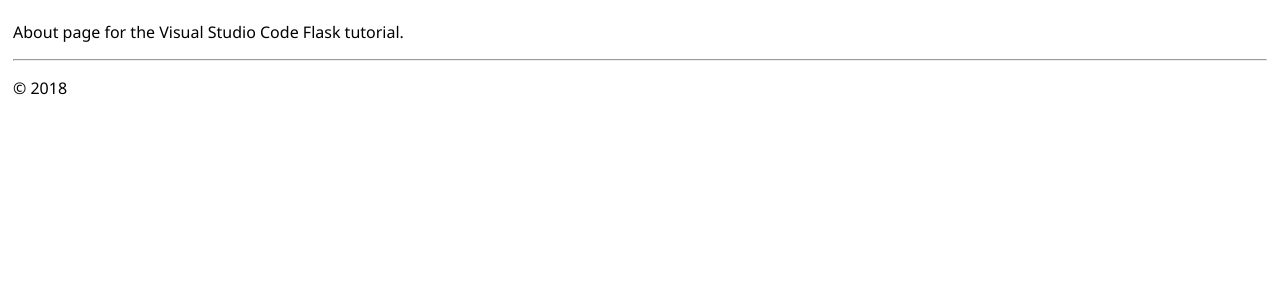
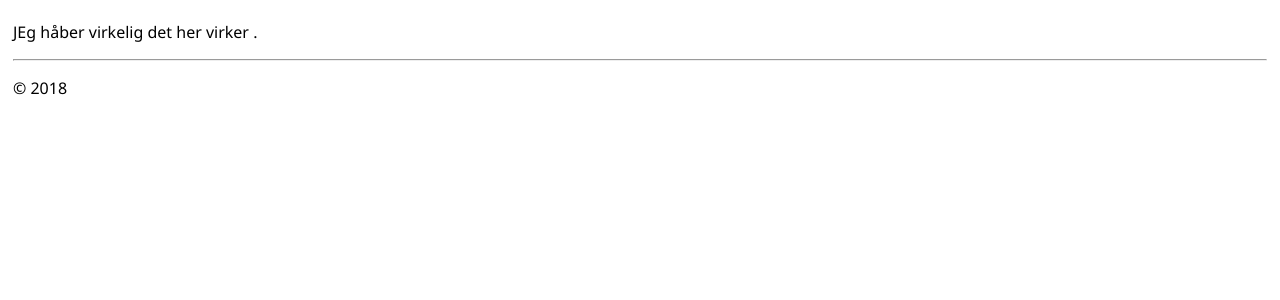
Before and after one commit to microsoft/python-sample-vscode-flask-tutorial, a Flask app: page /about/ in a window 1280 px wide. Shown: the part 47-347 px from the top of the page. Run offline with Flask 3, Linux system fonts and the light colour scheme.

Commit message:
Update about.html

```diff
--- a/hello_app/templates/about.html
+++ b/hello_app/templates/about.html
@@ -3,5 +3,5 @@
 About us
 {% endblock %}
 {% block content %}
-<p>About page for the Visual Studio Code Flask tutorial.</p>
+<p>JEg håber virkelig det her virker .</p>
 {% endblock %}
```
